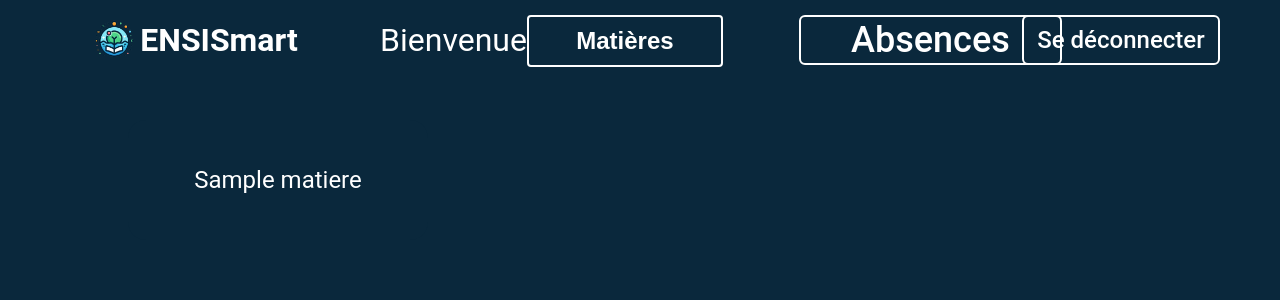
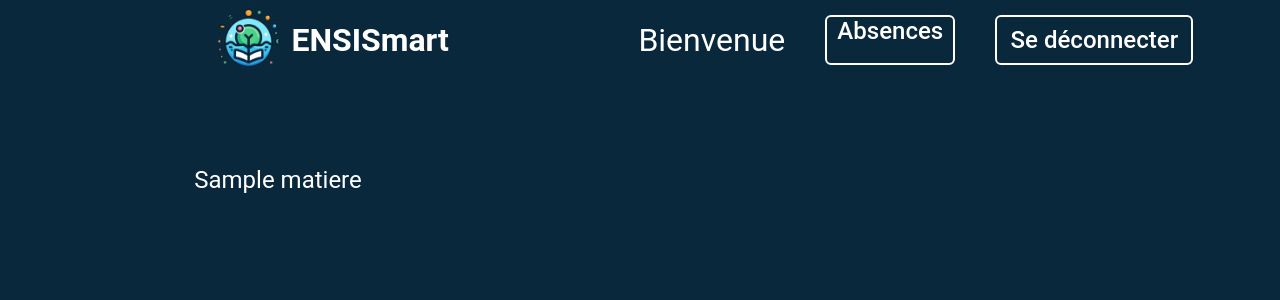
Before and after one commit to lexi9999/ProjetPronote, a Django app: template Notes/templates/matiere_liste.html in a window 1280 px wide. Shown: the top 300 px of the page. Run offline with Django 5.2, Linux system fonts and the light colour scheme; tables that the repository leaves empty hold one stand-in row (values such as "Sample post"); the template is opened without the code that fills it: values that come from a table or form of the project are taken from there, most other values are stand-ins (such as "Sample title", 1, 10 or a date in 2020).

Commit message:
last changes

```diff
--- a/Notes/static/main_prof_note_styling.css
+++ b/Notes/static/main_prof_note_styling.css
@@ -33,6 +33,14 @@
     width: fit-content;
 }
 
+.absence {
+    text-align: center;
+}
+
+a.logout-btn.absence *{
+    text-align: center;
+}
+
 .matiere-div-link {
     height: 120px;
     width: 300px;
--- a/Notes/templates/matiere_liste.html
+++ b/Notes/templates/matiere_liste.html
@@ -26,16 +26,8 @@
         <nav class="navigation top">
             <div class="form-container">
 
-                <div class="remember-forgot checkbox-wrapper-10">
-                    <input type="checkbox" class="tgl tgl-flip" id= "cb5">
-                    <label for="cb5" data-tg-on="Absences" data-tg-off="Matières" class="tgl-btn"></label>
-                </div>
-
-                <div>
-                    <a href="{% url 'Absences:index' enseignant_id %}">
-                    <button class="logout-btn">Absences</button>
+                    <a class='logout-btn absence' href="{% url 'Absences:index' enseignant_id %}">Absences
                     </a>
-                </div>
 
                 <form class="logout-form" action="{% url 'logout-view' %}" method="post">
                     {% csrf_token %}
```
Also changed, not shown: Notes/templates/main_note.html (+2 -11 lines).
